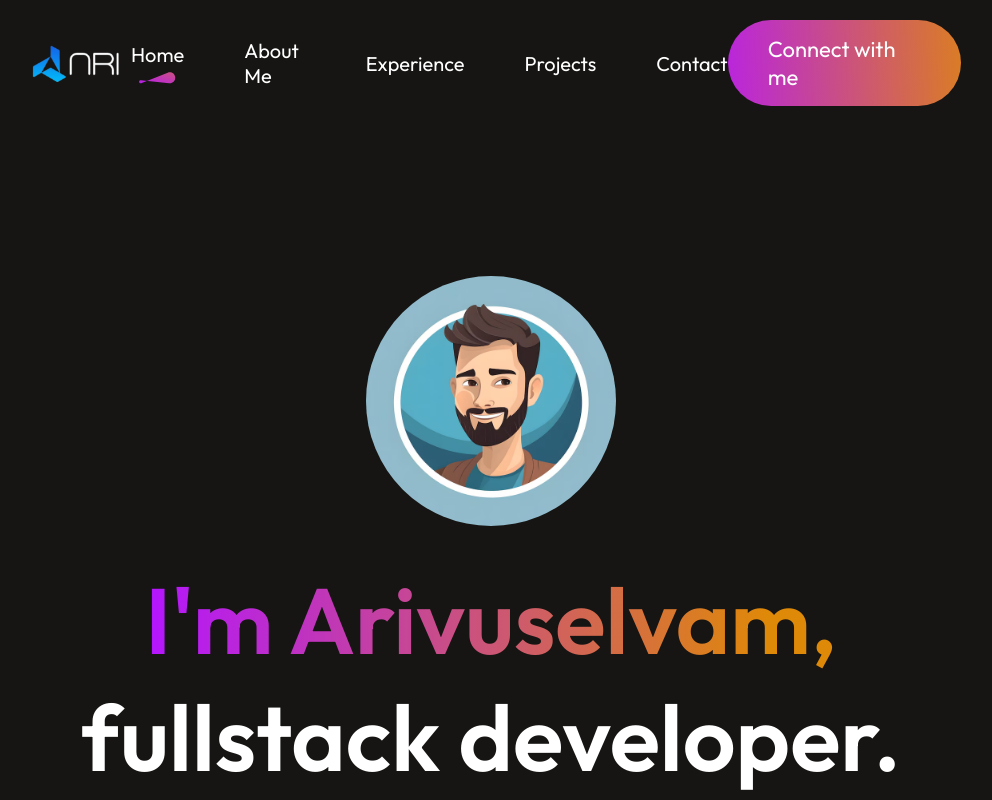
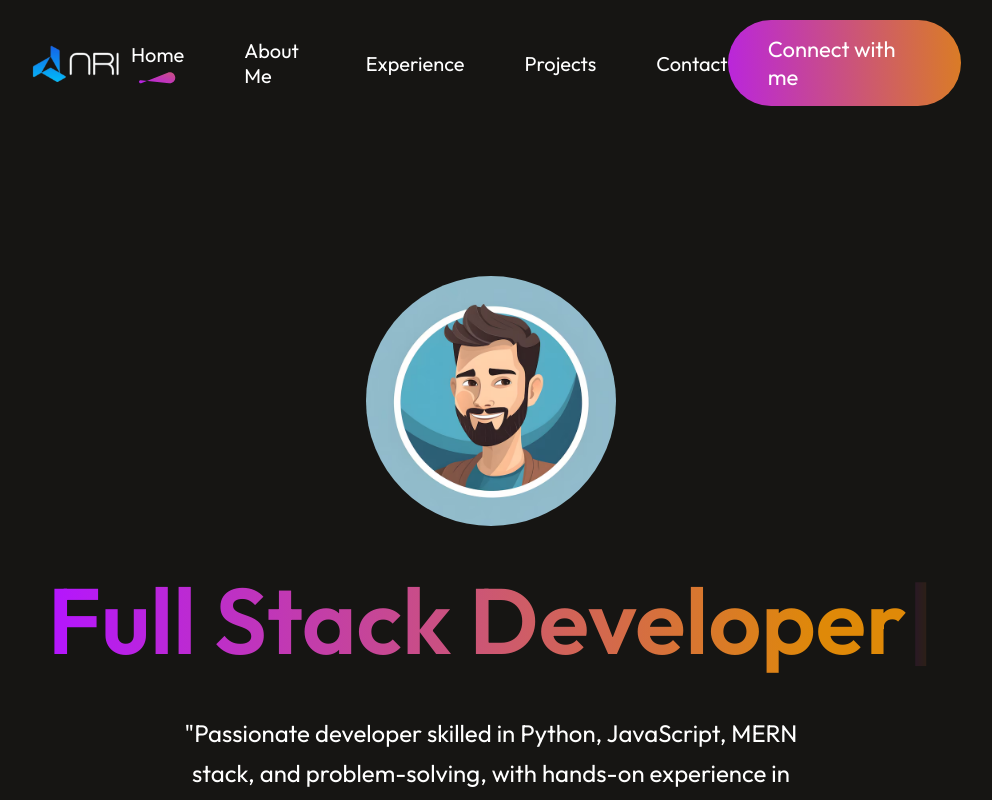
Before and after one commit to Arivuselvam95/Portfolio, a React (Vite) app: page / in a window 1280 px wide. Shown: the top 800 px of the page, without its empty margins (149-1141 px from the left). Built offline with nearby package versions, Linux system fonts and the light colour scheme.

Commit message:
Added new effect

```diff
--- a/package.json
+++ b/package.json
@@ -10,10 +10,12 @@
     "preview": "vite preview"
   },
   "dependencies": {
+    "framer-motion": "^11.14.4",
     "react": "^18.3.1",
     "react-anchor-link-smooth-scroll": "^1.0.12",
     "react-dom": "^18.3.1",
-    "react-router-dom": "^6.27.0"
+    "react-router-dom": "^6.27.0",
+    "typewriter-effect": "^2.21.0"
   },
   "devDependencies": {
     "@eslint/js": "^9.13.0",
--- a/src/components/Hero/Hero.jsx
+++ b/src/components/Hero/Hero.jsx
@@ -3,7 +3,7 @@ import './Hero.css'
 import AnchorLink from 'react-anchor-link-smooth-scroll'
 import User_img from '../../assets/user-img.avif'
 import res from '../../assets/myResume.pdf'
-
+import Typewriter from "typewriter-effect";
 
 const Hero = () => {
 
@@ -15,7 +15,19 @@ const Hero = () => {
   return (
     <div id='home' className='hero'>
         <img src={User_img} alt="profile-img" />
-        <h1><span>I'm Arivuselvam,</span> fullstack developer.</h1>
+        <h1>
+          <span>
+            <Typewriter
+              options={{
+                strings: ["I'm Arivuselvam", " Full Stack Developer"],
+                autoStart: true,
+                loop: true,
+                delay: 75,
+                deleteSpeed: 50,
+              }}
+            />
+          </span>
+        </h1>
         <p>
         "Passionate developer skilled in Python, JavaScript, MERN stack, and problem-solving, with hands-on experience in data analytics, and Power BI. Currently studying at Dr. N.G.P. Institute of Technology, I’m dedicated to continuously expand my expertise in modern development technologies."
         </p>
```
Also changed, not shown: 1 other file (tests, documents, lock files or other folders).
